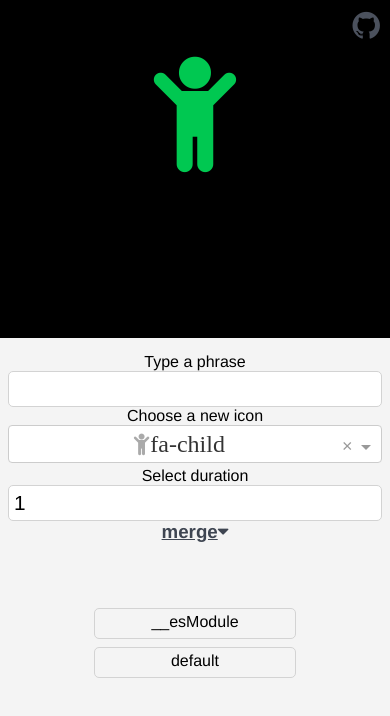
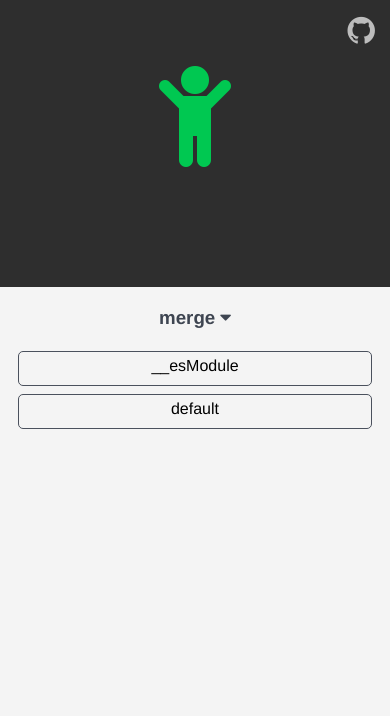
Before and after one commit to gojutin/react-animations-demo, a React (Create React App) app: page / in a window 390 px wide. Shown: the top 716 px of the page. Built offline with nearby package versions, Linux system fonts and the light colour scheme.

Commit message:
layout changes

```diff
--- a/package.json
+++ b/package.json
@@ -9,7 +9,9 @@
     "aphrodite": "^1.2.1",
     "react": "^15.5.4",
     "react-animations": "^0.1.0",
+    "react-collapse": "^4.0.2",
     "react-dom": "^15.5.4",
+    "react-motion": "^0.5.0",
     "react-select": "^1.0.0-rc.5"
   },
   "scripts": {
--- a/src/App.js
+++ b/src/App.js
@@ -1,29 +1,29 @@
 import React, { Component } from 'react';
 import { StyleSheet, css } from 'aphrodite';
-import * as anim from 'react-animations';
+import * as react_animations from 'react-animations';
 import styles from './appStyles';
-import icons from './icons';
 
 // components
-import Input from './components/Input';
 import Container from './components/Container';
 import Row from './components/Row';
 import Col from './components/Col';
-import Select from 'react-select';
+import Options from './components/Options';
+import Merge from './components/Merge';
 
 export default class App extends Component {
 
   state = {
     animationsObject: {},
+    originalAnimations: {},
     currentAnimation: "",
     mergedAnimations: [],
     stylesheet: {},
     inputValue: "",
     showMergeOptions: false,
+    showOptions: false,
     duration: '1',
     newAnimation: "",
     icon: "fa-child",
-    iconClass: "fa fa-child"
   }
 
   componentWillMount() {
@@ -32,10 +32,10 @@ export default class App extends Component {
 
   resetAnimations = () => {
     let animationsObject = {};
-    Object.keys(anim).forEach(key => {
+    Object.keys(react_animations).forEach(key => {
       if (key !== "merge") {
         return animationsObject[key] = {
-          animationName: anim[key],
+          animationName: react_animations[key],
           animationDuration: '1s',
           name: key,
         }
@@ -43,6 +43,7 @@ export default class App extends Component {
     })
     this.setState({
       animationsObject,
+      originalAnimations: animationsObject,
       stylesheet: StyleSheet.create(animationsObject),
     })
   }
@@ -66,13 +67,19 @@ export default class App extends Component {
       })
   }
 
-  handleShowMergeOptions = () => {
+  toggleMergeOptions = () => {
     this.setState(prevState => ({
       showMergeOptions: !prevState.showMergeOptions,
       currentAnimation: "",
       mergedAnimations: [],
     }));
-    this.resetAnimations();
+    // this.resetAnimations();
+  }
+
+  toggleShowOptions = () => {
+    this.setState(prevState => ({
+      showOptions: !prevState.showOptions,
+    }));
   }
 
   handleMerge = (name, animation) => {
@@ -93,7 +100,7 @@ export default class App extends Component {
     }, () => {
       if (mergeSlice.length === 2) {
         const newAnimationName= this.state.mergedAnimations[0]["name"] + this.state.mergedAnimations[1]["name"];
-        const mergedAnim = anim.merge(
+        const mergedAnim = react_animations.merge(
           this.state.mergedAnimations[0]["animationName"],
           this.state.mergedAnimations[1]["animationName"],
         )
@@ -128,14 +135,13 @@ export default class App extends Component {
 
   handleIcon = (icon) => {
     this.setState({
-      icon: icon ? icon.value : "fa-child",
-      iconClass: icon ? icon.className: "fa fa-child",
+      icon: icon ? icon : "fa-child",
       inputValue: "",
     })
   }
 
   handleDuration = (e) => {
-    if (e.target.value < 1 || e.target.value > 10) {
+    if (e.target.value < 0 || e.target.value > 25) {
       return false;
     }
     const newSlice = Object.assign({}, this.state.animationsObject);
@@ -152,14 +158,7 @@ export default class App extends Component {
   }
 
   render() {
-    const { animationsObject, stylesheet, inputValue, currentAnimation, showMergeOptions, duration, mergedAnimations, newAnimation } = this.state;
-
-    let iconsArray = [];
-    icons.map(icon => iconsArray.push({
-      value: icon,
-      label: icon,
-      className:"fa " + icon
-    }));
+    const { animationsObject, stylesheet, inputValue, currentAnimation, showOptions, showMergeOptions, duration, mergedAnimations, newAnimation, icon, originalAnimations } = this.state;
 
      return (
       <div>
@@ -179,6 +178,19 @@ export default class App extends Component {
                 `}
               />
           }
+          { showMergeOptions &&
+            <div>
+              <button
+              onClick={this.handleAnimation}
+              className={css(styles.mergeButton)}
+              style={{display: mergedAnimations.length === 2 ? "inline-block" : "none" }}
+              >
+                <i className="fa fa-repeat" style={{marginRight: 5 + "px", wordWrap: "nowrap"}} />
+                {newAnimation}
+              </button>
+            </div>
+          }
+
         </div>
         <a
           href="https://github.com/gojutin/react-animations-demo"
@@ -188,38 +200,24 @@ export default class App extends Component {
         </a>
 
         <Container className={css(styles.optionsBox)}>
-          <Row>
-            <Col className="col-xs-12 col-sm-12 col-md-7">
-              <label className={css(styles.label)}>Type a phrase</label>
-              <Input
-                type="text"
-                inputValue={inputValue}
-                onChange={this.handleInput}
-              />
-            </Col>
-            <Col className="col-xs-12 col-sm-8 col-md-3">
-              <label className={css(styles.label)}>Choose a new icon</label>
-              <Select
-                name="form-field-name"
-                value={this.state.icon}
-                options={iconsArray}
-                onChange={this.handleIcon}
-                className={css(styles.select)}
-              />
-            </Col>
-            <Col className="col-xs-12 col-sm-4 col-md-2">
-              <label className={css(styles.label)}>Select duration</label>
-                <Input
-                  type="number"
-                  inputValue={duration}
-                  onChange={this.handleDuration}
-                />
-            </Col>
-          </Row>
-
-          <h3 className={css(styles.mergeToggle)} onClick={this.handleShowMergeOptions}>
-            {showMergeOptions ? "close merge" : "merge"}
+          <i
+            className="fa fa-ellipsis-h fa-2x"
+            onClick={this.toggleShowOptions}
+            style={{color: showOptions ? "#00C851" : "#4B515D"}}
+          />
+          <Options
+            showOptions={showOptions}
+            inputValue={inputValue}
+            handleInput={this.handleInput}
+            duration={duration}
+            handleDuration={this.handleDuration}
+            handleIcon={this.handleIcon }
+            icon={icon}
+          />
+          <h3 className={css(styles.mergeToggle)} onClick={this.toggleMergeOptions}>
+              {showMergeOptions ? "close merge" : "merge"}
             <i
+              style={{paddingLeft: 5 + "px"}}
               className={`
                 fa
                 ${showMergeOptions ? "fa-caret-up" : "fa-caret-down"}
@@ -227,43 +225,28 @@ export default class App extends Component {
             />
           </h3>
 
-          { !showMergeOptions && <div className={css(styles.filler)} />}
+            <Merge
+              showMergeOptions={showMergeOptions}
+              mergedAnimations={mergedAnimations}
+              handleAnimation={this.handleAnimation}
+              newAnimation={newAnimation}
+            />
 
-          { showMergeOptions &&
-            <Row>
-              { mergedAnimations.length === 2
-               ?
-                  <button
-                    onClick={this.handleAnimation}
-                    className={css(styles.mergeButton)}
-                  >
-                    <i className="fa fa-play" style={{marginRight: 5 + "px"}} />
-                    {newAnimation}
-                  </button>
-               : <div>
-                  <p className={css(styles.mergeText)}>
-                    Please select two animations.  Your custom animations will be added to the animation list below.
-                  </p>
-                  <p className={css(styles.mergeText)}>
-                    You can get really crazy and merge merged animations. Some combinations will not work together. You will figure it out.
-                  </p>
-                </div>
-              }
-              </Row>
-            }
 
             <Row>
               { Object.keys(animationsObject).map(key => {
                   const name = animationsObject[key]["name"];
                   const isSelected = mergedAnimations.find(animation => animation.name === name);
+                  const isOriginal = originalAnimations[name];
                   return (
-                    <span key={name}>
+                    <Col key={name} className="col-xs-12 col-sm-3 col-md-2">
                       <div
                         key={name}
                         className={`
                           ${css(styles.animationButton)}
                           ${showMergeOptions && css(styles.animationButtonMerge) }
                           ${isSelected && css(styles.animationButtonSelected)}
+                          ${!isOriginal && css(styles.newAnimation) }
                         `}
                         onClick={
                           showMergeOptions
@@ -273,7 +256,7 @@ export default class App extends Component {
                       >
                         {name}
                       </div>
-                    </span>
+                    </Col>
                   )
                 }
               )}
--- a/src/appStyles.js
+++ b/src/appStyles.js
@@ -5,46 +5,63 @@ const styles = StyleSheet.create({
     textAlign: "center",
     color: "#00C851",
     width: 100 + "%",
-    minHeight: 40 + "vh",
+    height: 250 + "px",
+    minHeight: 34 + "%",
     position: "fixed",
-    background: "black",
+    background: "#2E2E2E",
     zIndex: 9999,
+  },
+  optionsBox: {
+    position: "relative",
+    top: 250 + "px",
+    textAlign: "center",
+    padding: "15px 5%"
   },
   title: {
     margin: 5,
     padding: 0,
   },
   child: {
-    fontSize: 8 + "em",
-    paddingTop: 45 + "px",
+    fontSize: 7 + "em",
+    paddingTop: .5 + "em",
   },
   text: {
     fontSize: 4 + "em",
     paddingTop: 45 + "px",
   },
-  optionsBox: {
-    position: "relative",
-    top: 40 + "vh",
-    textAlign: "center",
-    padding: "15px 5%"
+  github: {
+    position: "fixed",
+    top: 15,
+    right: 15,
+    color: "#bdbdbd",
+    zIndex: 10000
   },
-  label: {
-    padding: 10 + "px",
-    marginTop: 15 + "px",
+  animationButton: {
+    height: 28 + "px",
+    padding: "5px 5px 0px 5px",
+    margin:"2px 2px",
+    borderRadius: 5 + "px",
+    width: 90 + "%",
+    border: "1px solid #4B515D",
+    outline: "none",
+    cursor: "pointer",
+    overflow: "auto",
+    display: "inline-block",
+    ':hover': {
+      background: "#eeeeee",
+    }
   },
-  mergeToggle: {
-    textDecoration: "underline",
-    cursor: "pointer",
-    width: 150 + "px",
-    margin: "0 auto",
-    padding: 0,
-    marginBottom: 10 + "px",
-    color: "#3E4551",
+  animationButtonMerge: {
+    border: "1px solid #4B515D",
+    // ':hover': {
+    //   background: "lightgray",
+    // }
   },
   mergeButton: {
-    width: "auto",
-    height: 37 + "px",
-    margin: 9 + "px",
+    maxWidth: 90 + "%",
+    overflow: "scroll",
+    height: 40 + "px",
+    marginTop: 40 + "px",
     border: "1px solid #4B515D",
     borderRadius: 5 + "px",
     background: "none",
@@ -53,51 +70,6 @@ const styles = StyleSheet.create({
     fontSize: 1.0 + "em",
     color: "#00C851",
   },
-  mergeText: {
-    padding: 4 + "px",
-    margin: 0,
-    color: "#3E4551"
-  },
-  check: {
-    color: "#00C851",
-    marginLeft: 8 + "px",
-  },
-  select: {
-    display: "inline-block",
-    fontSize: 1.5 + "em",
-    outline: "none",
-    width: 98 + "%",
-    margin: 0,
-    lineHeight: 1.5 + "em",
-  },
-  github: {
-    position: "fixed",
-    top: 10,
-    right: 10,
-    color: "#4B515D",
-    zIndex: 10000
-  },
-  animationButton: {
-    height: 25 + "px",
-    paddingTop: 4 + "px",
-    margin:"2px 5px",
-    borderRadius: 5 + "px",
-    width: 200 + "px",
-    border: "1px solid lightgray",
-    outline: "none",
-    cursor: "pointer",
-    overflow: "auto",
-    display: "inline-block",
-    ':hover': {
-      background: "lightgray",
-    }
-  },
-  animationButtonMerge: {
-    border: "1px solid #4B515D",
-    ':hover': {
-      background: "lightgray",
-    }
-  },
   animationButtonSelected: {
     background: "#00C851",
     color: "white",
@@ -105,12 +77,17 @@ const styles = StyleSheet.create({
       background: "#00C851",
     }
   },
-  filler: {
-    height: 53 + "px",
+  newAnimation: {
+    color: "#0277bd",
   },
-  icons: {
-    padding: 5 + "px",
-  }
+  mergeToggle: {
+    cursor: "pointer",
+    width: 150 + "px",
+    margin: "0 auto",
+    padding: 10 + "px",
+    marginBottom: 10 + "px",
+    color: "#3E4551",
+  },
 });
 
 export default styles;
--- /dev/null
+++ b/src/components/FontIcon.js
@@ -0,0 +1,4 @@
+import React from 'react';
+
+export default ({className, onClick, style}) =>
+  <i className={className} style={style} onClick={onClick} />
--- a/src/components/Input.js
+++ b/src/components/Input.js
@@ -6,9 +6,11 @@ const styles = StyleSheet.create({
   input: {
     borderRadius: 5 + "px",
     fontSize: 1.3 + "em",
+    // lineHeight: 1.5 + "em",
     border: "1px solid lightgray",
     padding: 5 + "px",
     outline: "none",
+    margin: 0,
     width: 95 + "%",
   },
 })
--- /dev/null
+++ b/src/components/Merge.js
@@ -0,0 +1,27 @@
+import React from 'react';
+import { css, StyleSheet } from 'aphrodite';
+import {Collapse} from 'react-collapse';
+import Row from './Row';
+
+const styles = StyleSheet.create({
+  mergeText: {
+    padding: "0px 5px",
+    margin: 8 + "px",
+    color: "#3E4551"
+  },
+});
+
+export default ({showMergeOptions, handleAnimation, newAnimation, mergedAnimations}) =>
+  <Collapse isOpened={showMergeOptions}>
+  <Row>
+
+        <p className={css(styles.mergeText)}>
+          Please select two animations. Your custom animations will be added to the list below.
+        </p>
+        <p className={css(styles.mergeText)}>
+          You can get really crazy and merge merged animations. Some combinations may not work well together. You will figure it out.
+        </p>
+
+
+    </Row>
+  </Collapse>
--- /dev/null
+++ b/src/components/Options.js
@@ -0,0 +1,55 @@
+import React from 'react';
+import { css, StyleSheet } from 'aphrodite';
+import icons from '../icons';
+import {Collapse} from 'react-collapse';
+
+// components
+import Input from './Input';
+import FontIcon from './FontIcon';
+
+const styles = StyleSheet.create({
+  icons: {
+    padding: 5 + "px",
+  },
+  iconBox: {
+    height: 200 + "px",
+    overflow: "auto",
+    cursor: "pointer",
+    border: "2px solid #3E4551",
+    borderRadius: 5 + "px",
+  },
+});
+
+export default ({showOptions, inputValue, handleInput, duration, handleDuration, handleIcon, icon }) =>
+  <Collapse isOpened={showOptions}>
+      <div style={{width: 70 + "%", display: "inline-block", margin: 5 + "px"}}>
+        <label>Type anything you want</label>
+        <Input
+          type="text"
+          inputValue={inputValue}
+          onChange={handleInput}
+        />
+      </div>
+      <div style={{width: 15 + "%", display: "inline-block", margin: 5 + "px"}}>
+        <label>Duration</label>
+          <Input
+            type="number"
+            inputValue={duration}
+            onChange={handleDuration}
+          />
+      </div>
+    <br />
+    <label>Choose an icon</label>
+    <div className={css(styles.iconBox)}>
+        { icons.map((thisIcon, i) =>
+            <FontIcon
+              key={i}
+              className={`fa ${thisIcon}`}
+              onClick={() => handleIcon(thisIcon)}
+              style={{color: thisIcon === icon ? "green": "gray", margin:5 + "px"}}
+            />
+          )
+
+        }
+    </div>
+  </Collapse>
--- a/src/css/index.css
+++ b/src/css/index.css
@@ -11,3 +11,15 @@ body, html {
    outline: 0;
    box-shadow: none;
  }
+
+ .Select-value {
+   padding: 5px;
+ }
+
+ .Select-value-label, .Select-option {
+   padding-left: 5px;
+ }
+
+.fa-ellipsis-h {
+  cursor: pointer;
+}
```
Also changed, not shown: 1 other file (tests, documents, lock files or other folders).
